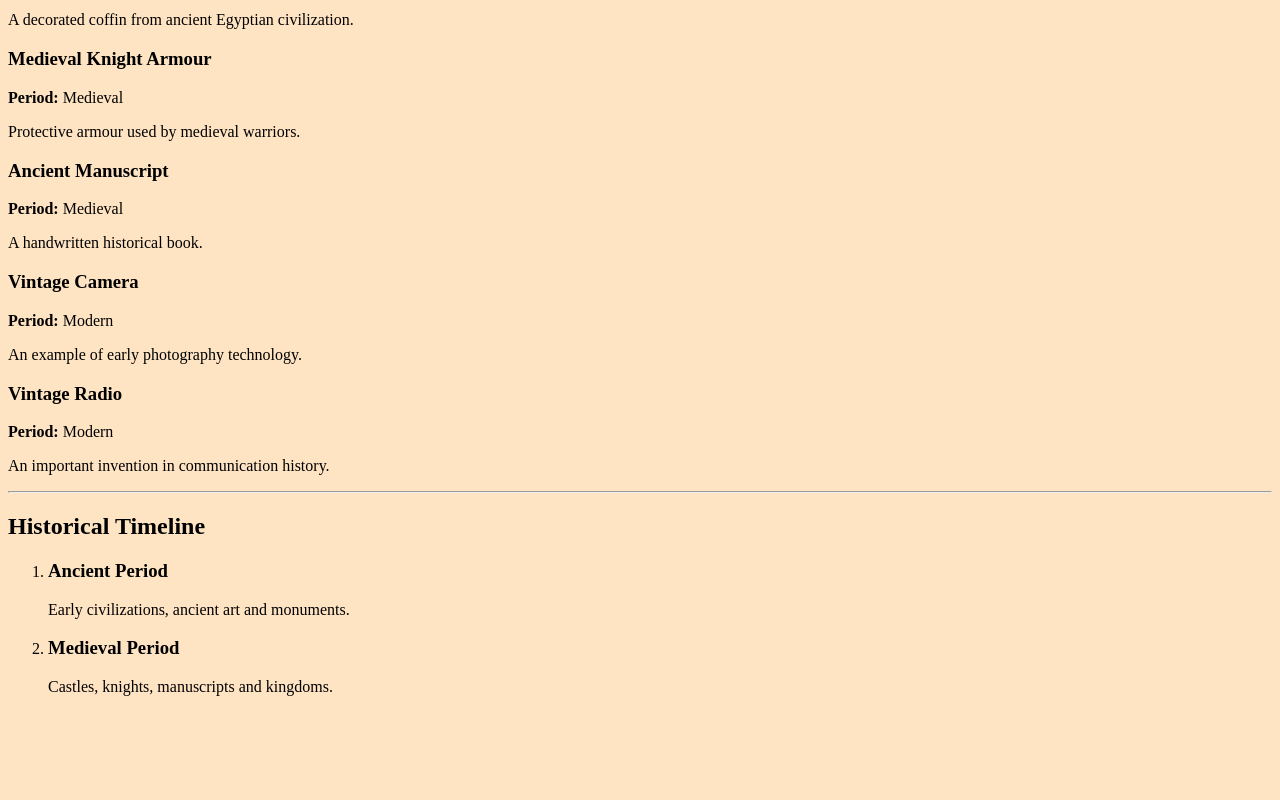
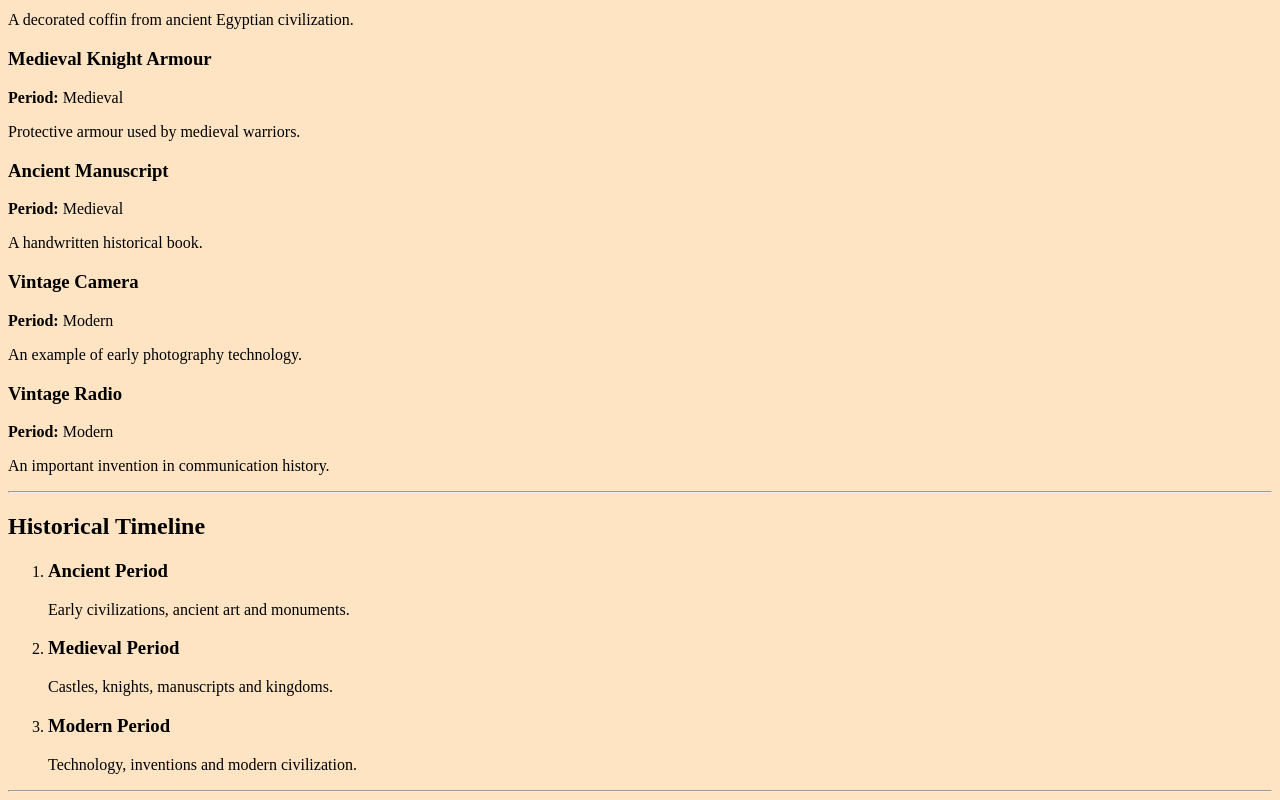
Before and after one commit to anandawasthicode-lab/chronicle-museum-website, a plain HTML site: page index.html in a window 1280 px wide. Shown: the part 592-1392 px from the top of the page. Before the commit the page ends 1304 px from the top, so only its background shows below. Drawn offline with Linux system fonts and the light colour scheme.

Commit message:
added time line (modern period)

```diff
--- a/index.html
+++ b/index.html
@@ -134,6 +134,15 @@
                 <h3>Medieval Period</h3>
                 <p>Castles, knights, manuscripts and kingdoms.</p>
             </li>
+            <li>
+                <h3>Modern Period</h3>
+                <p>Technology, inventions and modern civilization.</p>
+            </li>
+        </ol>
+
+    </section>
+
+    <hr>
 
     <script src="script.js"></script>
 
```
